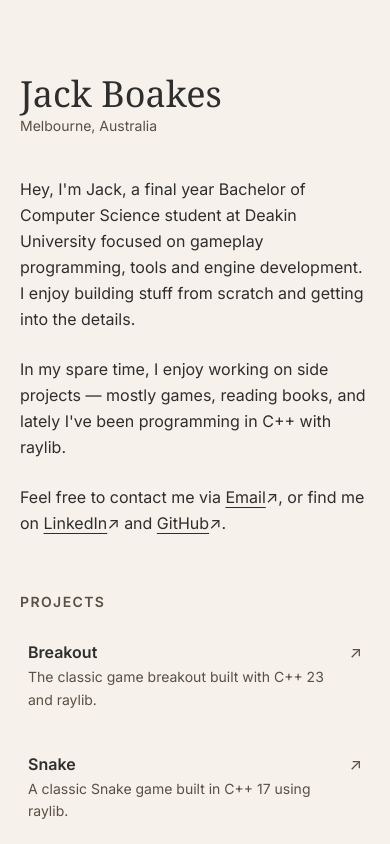
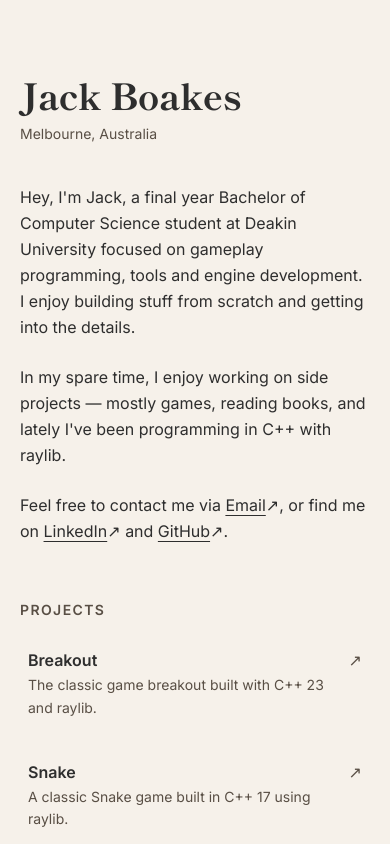
Before and after one commit to jackboakes/dev-portfolio, a SvelteKit app: page / in a window 390 px wide. Shown: the top 844 px of the page. Built offline with nearby package versions, Linux system fonts and the light colour scheme.

Commit message:
Updated the fonts on mobile devices

```diff
--- a/package.json
+++ b/package.json
@@ -24,5 +24,9 @@
 		"svelte": "^5.51.0",
 		"tailwindcss": "^4.1.18",
 		"vite": "^7.3.1"
+	},
+	"dependencies": {
+		"@fontsource/inter": "^5.2.8",
+		"@fontsource/shippori-mincho": "^5.2.8"
 	}
 }
--- a/src/app.css
+++ b/src/app.css
@@ -1,4 +1,3 @@
-@import url('https://fonts.googleapis.com/css2?family=Inter:wght@300;400;500;600;700&family=Shippori+Mincho:wght@500;600;800&display=swap');
 @import 'tailwindcss';
 
 @theme {
@@ -6,8 +5,8 @@
 	--color-text-body: hsl(0, 0%, 18%);
 	--color-text-muted: hsl(30, 13%, 31%);
 	--color-accent: hsl(7.6, 73.3%, 29.3%);
-	--font-heading: 'Shippori Mincho', serif;
-	--font-sans: 'Inter', -apple-system, BlinkMacSystemFont, 'Segoe UI', Roboto, Helvetica, Arial, sans-serif;
+	--font-serif: 'Shippori Mincho', serif;
+	--font-sans: 'Inter', system-ui, sans-serif;
 	--spacing-content: 750px;
 }
 
--- a/src/routes/+layout.svelte
+++ b/src/routes/+layout.svelte
@@ -1,11 +1,14 @@
 <script>
+import '@fontsource/inter/400.css';
+import '@fontsource/inter/600.css';
+import '@fontsource/shippori-mincho/800.css';
 	import '../app.css';
 </script>
 
 <div class="mx-auto mt-14 max-w-content p-5 font-sans text-text-body md:p-10">
 	<header class="mb-10">
 		<div class="identity">
-			<h1 class="tracking-none font-serif text-4xl leading-none font-medium mb-1">
+			<h1 class="tracking-none font-serif font-extrabold text-4xl leading-none mb-3">
 				<a href="/" class="transition-colors hover:text-accent">Jack Boakes</a>
 			</h1>
 			<p class="text-sm text-text-muted">Melbourne, Australia</p>
```
Also changed, not shown: 2 other files (tests, documents, lock files or other folders).
